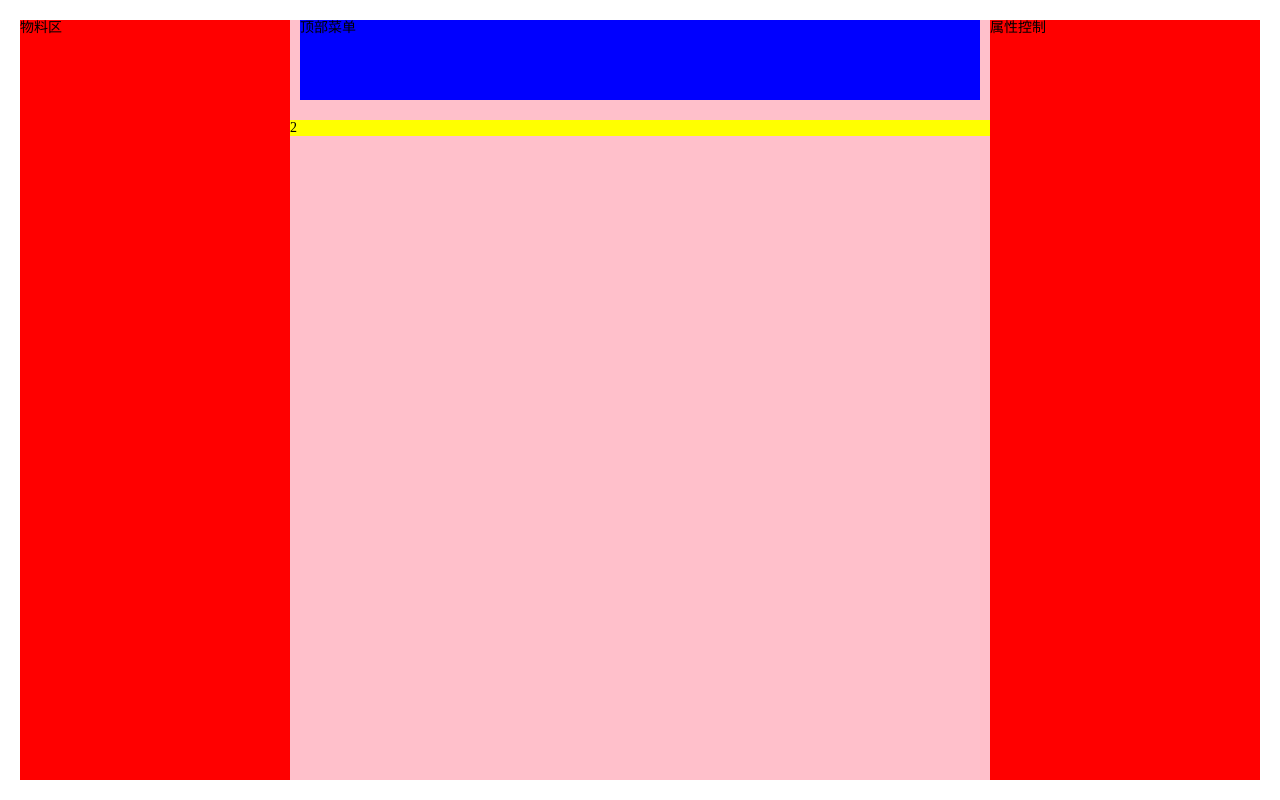
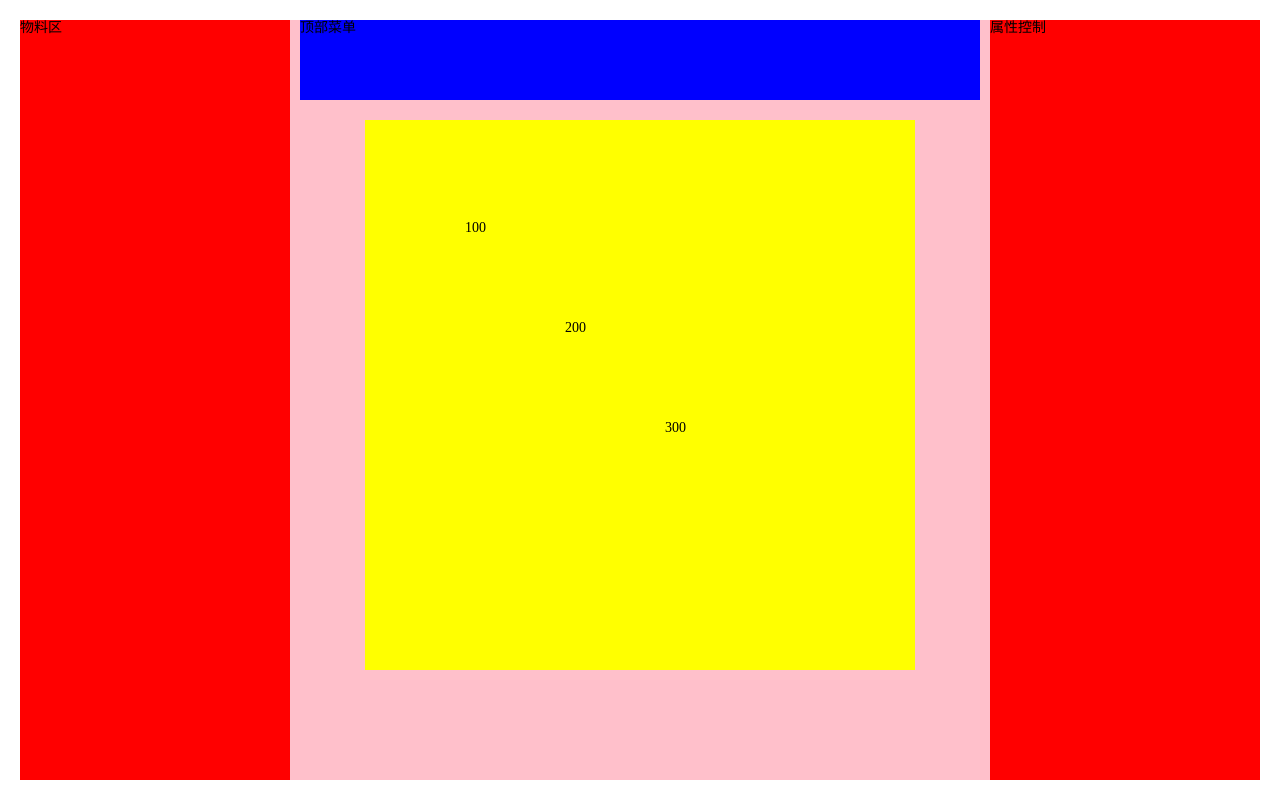
Before and after one commit to chuhx1024/vue3-drag-from, a Vue app: page / in a window 1280 px wide. Built offline with nearby package versions, Linux system fonts and the light colour scheme.

Commit message:
feat: base componts done

```diff
--- a/src/App.vue
+++ b/src/App.vue
@@ -1,6 +1,6 @@
 <template>
     <div class="app">
-        <Editor>33 </Editor>
+        <Editor v-model="state">33 </Editor>
     </div>
 </template>
 <script setup lang="ts">
--- a/src/data.json
+++ b/src/data.json
@@ -3,5 +3,9 @@
         "width": "550px",
         "height": "550px"
     },
-    "blocks": []
+    "blocks": [
+        { "top": 100, "left": 100, "zIndex": 1, "key": "text" },
+        { "top": 200, "left": 200, "zIndex": 1, "key": "button" },
+        { "top": 300, "left": 300, "zIndex": 1, "key": "input" }
+    ]
 }
--- /dev/null
+++ b/src/packages/editor-block.jsx
@@ -0,0 +1,17 @@
+import { defineComponent, computed } from 'vue'
+
+export default defineComponent({
+    props: {
+        block: { type: Object },
+    },
+
+    setup(props) {
+        const blockStyle = computed(() => ({
+            top: props.block.top + 'px',
+            left: props.block.left + 'px',
+            zIndex: props.zIndex,
+            position: 'absolute',
+        }))
+        return () => <div style={blockStyle.value}>{props.block.top}</div>
+    },
+})
--- a/src/packages/editor.jsx
+++ b/src/packages/editor.jsx
@@ -1,12 +1,17 @@
-import { defineComponent } from 'vue'
+import { computed, defineComponent } from 'vue'
 import './editor.scss'
+import EditorBlock from './editor-block'
 
 export default defineComponent({
     props: {
-        data: { type: Object },
+        modelValue: { type: Object },
     },
     setup(props) {
-        console.log(props)
+        console.log(props.modelValue)
+
+        const data = computed(() => props.modelValue)
+        console.log(data.value, 123)
+
         return () => (
             <div class="editor">
                 <div class="editor-left">物料区</div>
@@ -14,8 +19,10 @@ export default defineComponent({
                 <div class="editor-top">顶部菜单</div>
                 <div class="editor-container">
                     <div class="editor-container-canvas">
-                        <div class="editor-container-canvas__content">
-                            <div>2</div>
+                        <div class="editor-container-canvas__content" style={data.value.container}>
+                            {data.value.blocks.map((item) => (
+                                <EditorBlock block={item}></EditorBlock>
+                            ))}
                         </div>
                     </div>
                 </div>
--- a/src/packages/editor.scss
+++ b/src/packages/editor.scss
@@ -34,6 +34,7 @@
             height: 100%;
             &__content {
                 margin: 20px auto;
+                position: relative;
                 background-color: yellow;
             }
         }
```
Also changed, not shown: 1 other file (tests, documents, lock files or other folders).
